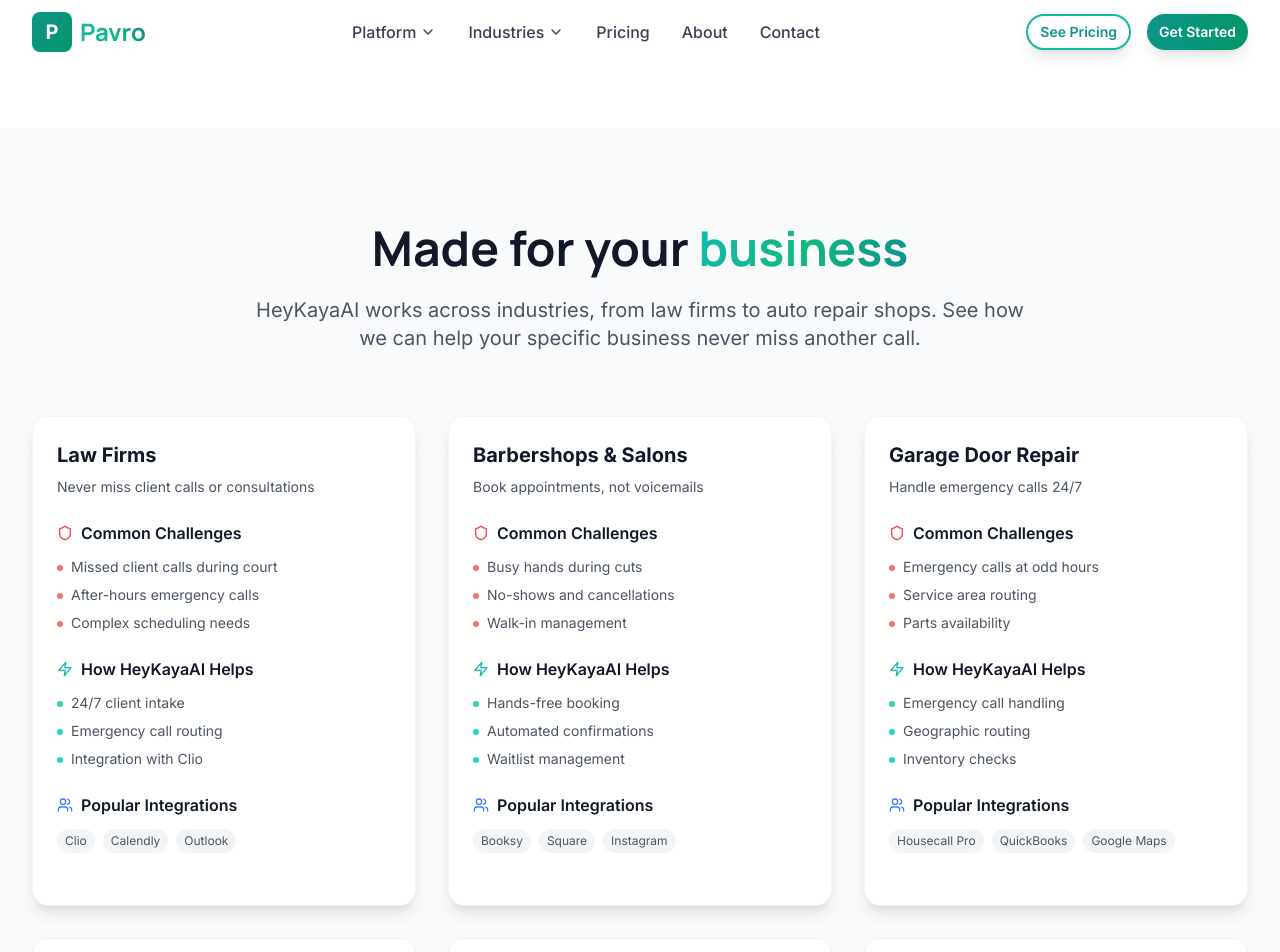
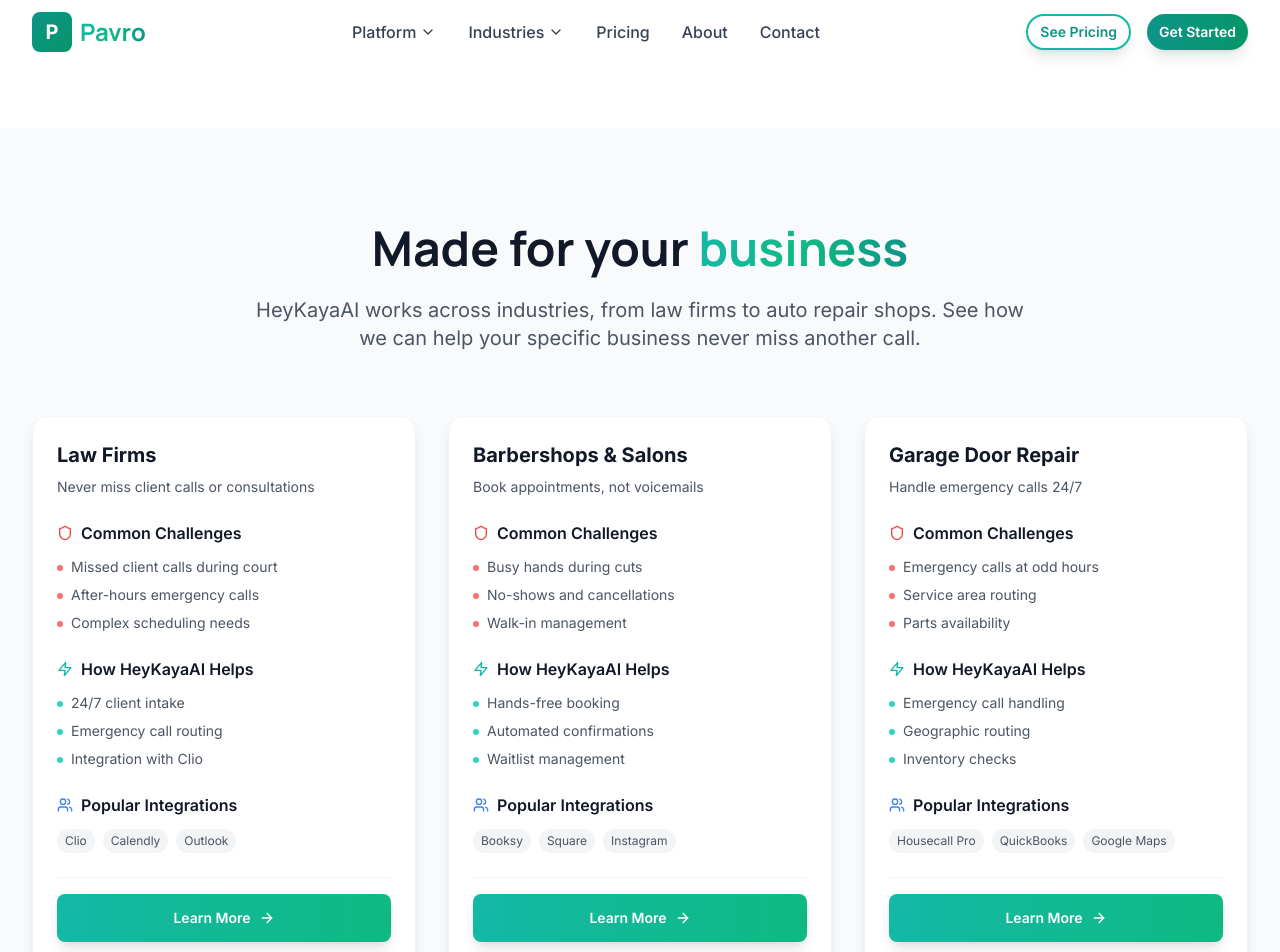
Before and after one commit to dukew6954-cmd/HeyKayaAi, a Next.js app: page /industries in a window 1280 px wide. Shown: the top 952 px of the page. Built offline with nearby package versions, Linux system fonts and the light colour scheme.

Commit message:
Add navigation buttons to industry cards - each card now has a 'Learn More' button linking to specific industry pages

```diff
--- a/components/sections/IndustriesGrid.tsx
+++ b/components/sections/IndustriesGrid.tsx
@@ -1,7 +1,9 @@
 'use client'
 
 import { motion } from 'framer-motion'
-import { Phone, Calendar, MessageSquare, Shield, Zap, Users } from 'lucide-react'
+import { Phone, Calendar, MessageSquare, Shield, Zap, Users, ArrowRight } from 'lucide-react'
+import Link from 'next/link'
+import { Button } from '@/components/ui/button'
 
 const industries = [
   {
@@ -287,8 +289,21 @@ export function IndustriesGrid() {
               </div>
             </div>
 
+            {/* Navigation Button */}
+            <div className="mt-6 pt-4 border-t border-gray-100">
+              <Button
+                asChild
+                className="w-full bg-gradient-to-r from-teal-500 to-emerald-500 hover:from-teal-600 hover:to-emerald-600 text-white font-semibold py-2 px-4 rounded-lg transition-all duration-300 group-hover:shadow-lg"
+              >
+                <Link href={`/industries/${industry.id}`}>
+                  Learn More
+                  <ArrowRight className="ml-2 w-4 h-4 group-hover:translate-x-1 transition-transform duration-300" />
+                </Link>
+              </Button>
+            </div>
+
             {/* Hover Effect */}
-            <div className="mt-6 opacity-0 group-hover:opacity-100 transition-opacity duration-300">
+            <div className="mt-4 opacity-0 group-hover:opacity-100 transition-opacity duration-300">
               <div className="w-full h-1 bg-gradient-to-r from-teal-500 to-emerald-500 rounded-full"></div>
             </div>
           </div>
```
